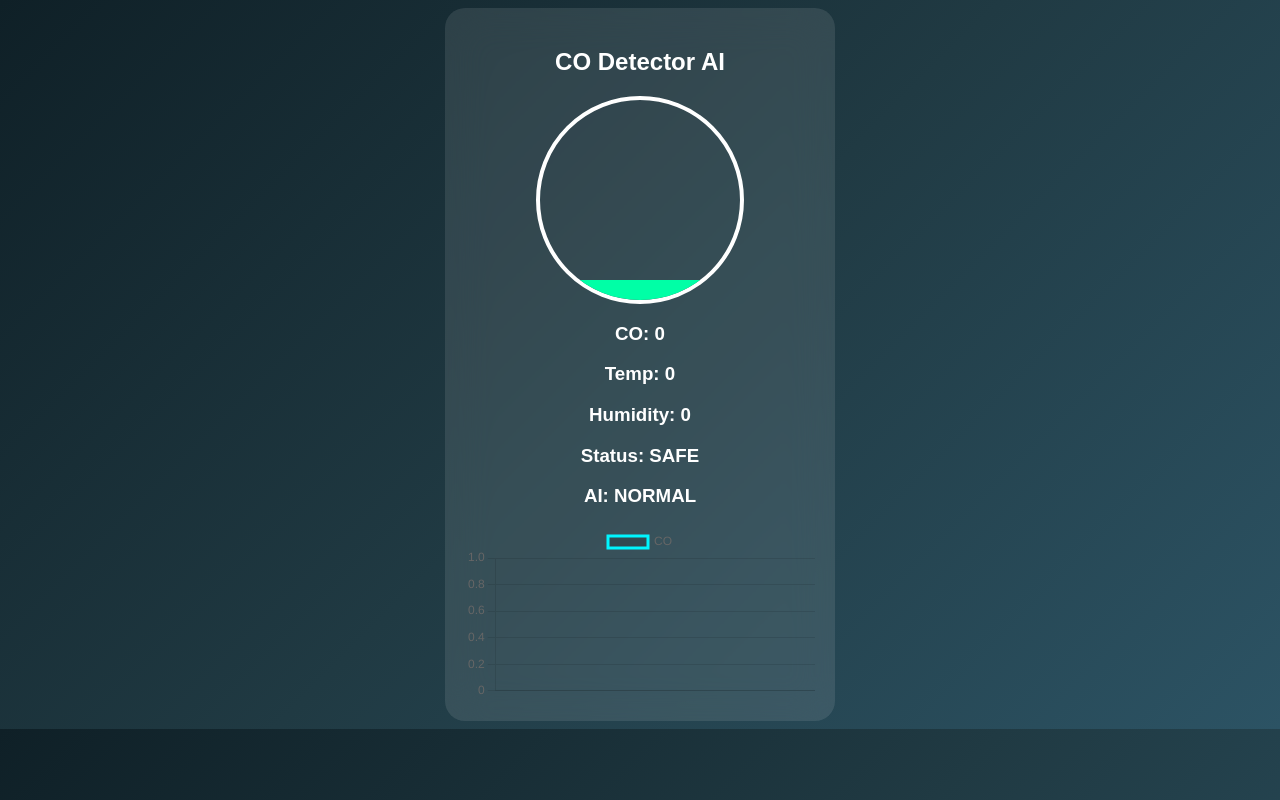
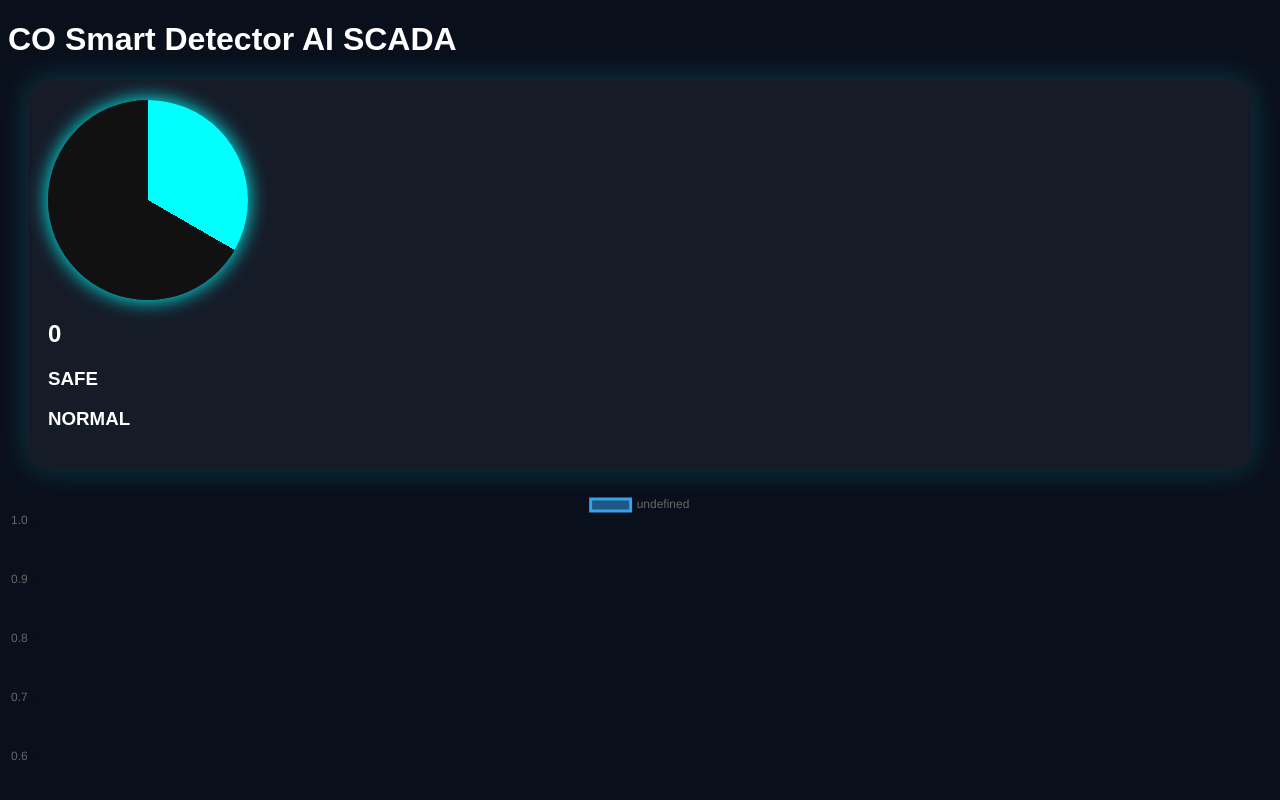
Before and after one commit to asmaeHaskar/TEST-IOT, a plain HTML site: page index.html in a window 1280 px wide. Shown: the top 800 px of the page. Drawn offline with nearby package versions, Linux system fonts and the light colour scheme; some packages are replaced by stand-ins of ours; no server answers; a script that the page names is missing.

Commit message:
Update index.html

```diff
--- a/index.html
+++ b/index.html
@@ -5,61 +5,98 @@
 
 <meta charset="UTF-8">
 
-<title>CO Detector ULTRA AI</title>
+<title>CO Detector SCADA</title>
 
 <script src="https://cdn.jsdelivr.net/npm/chart.js"></script>
 
 <script src="https://cdn.jsdelivr.net/npm/sweetalert2@11"></script>
 
-<script type="module">
+<style>
 
-import { initializeApp }
+body{
 
-from "https://www.gstatic.com/firebasejs/10.7.0/firebase-app.js";
-
-import {
-
-getDatabase,
-
-ref,
-
-onValue
+background:#0a0f1c;
+color:white;
+font-family:Arial;
 
 }
 
-from
+.card{
 
-"https://www.gstatic.com/firebasejs/10.7.0/firebase-database.js";
+background:rgba(255,255,255,0.05);
 
-const app = initializeApp({
+border-radius:20px;
 
-databaseURL:
+padding:20px;
 
-"https://cosmart-detector-default-rtdb.firebaseio.com"
+margin:20px;
 
-});
+box-shadow:
 
-const db = getDatabase();
+0 0 30px rgba(0,255,255,0.2);
 
-let notified=false;
+}
 
-window.onload=function(){
+.gauge{
 
-const coText=document.getElementById("co");
+width:200px;
+height:200px;
 
-const tempText=document.getElementById("temp");
+border-radius:50%;
 
-const humText=document.getElementById("hum");
+background:
 
-const statusText=document.getElementById("status");
+conic-gradient(
 
-const predictText=document.getElementById("predict");
+cyan 0deg,
 
-const wave=document.getElementById("wave");
+cyan 120deg,
 
-const ctx=document.getElementById("chart");
+#111 120deg
 
-let chart=new Chart(ctx,{
+);
+
+}
+
+.glow{
+
+box-shadow:
+
+0 0 20px cyan;
+
+}
+
+</style>
+
+</head>
+
+<body>
+
+<h1>CO Smart Detector AI SCADA</h1>
+
+<div class="card">
+
+<div class="gauge glow"
+
+id="gauge"></div>
+
+<h2 id="co">0</h2>
+
+<h3 id="status">SAFE</h3>
+
+<h3 id="predict">NORMAL</h3>
+
+</div>
+
+<canvas id="chart"></canvas>
+
+<script>
+
+let chart=new Chart(
+
+document.getElementById("chart"),
+
+{
 
 type:'line',
 
@@ -69,13 +106,7 @@ labels:[],
 
 datasets:[{
 
-label:'CO',
-
-data:[],
-
-borderColor:'#00f5ff',
-
-borderWidth:3
+data:[]
 
 }]
 
@@ -83,200 +114,30 @@ borderWidth:3
 
 });
 
-onValue(ref(db,"data"), snapshot=>{
-
-let data=snapshot.val();
+function update(data){
 
 let co=data.co;
 
-let temp=data.temperature;
+let percent=co/5000*360;
 
-let hum=data.humidity;
+document.getElementById("gauge").style.background=
 
-coText.innerHTML=co;
+`conic-gradient(
 
-tempText.innerHTML=temp;
+cyan ${percent}deg,
 
-humText.innerHTML=hum;
+#111 ${percent}deg
 
-let percent=co/5000*100;
-
-wave.style.height=percent+"%";
-
-let status="SAFE";
-
-let color="#00ffa6";
-
-if(co>3000){
-
-status="DANGER";
-
-color="#ff0000";
-
-if(!notified){
-
-Swal.fire({
-
-title:"DANGER",
-
-text:"CO Level Critical",
-
-icon:"error"
-
-});
-
-notified=true;
-
-}
-
-}
-
-else if(co>1500){
-
-status="WARNING";
-
-color="#ffaa00";
-
-notified=false;
-
-}
-
-else{
-
-notified=false;
-
-}
-
-statusText.innerHTML=status;
-
-statusText.style.color=color;
-
-wave.style.background=color;
-
-
-// AI Prediction
-
-let prediction="NORMAL";
-
-if(co>3000)
-
-prediction="CRITICAL RISK";
-
-else if(co>1500)
-
-prediction="MEDIUM RISK";
-
-predictText.innerHTML=prediction;
-
-
-// Chart
-
-chart.data.labels.push("");
+)`;
 
 chart.data.datasets[0].data.push(co);
 
 chart.update();
 
-});
-
 }
 
 </script>
 
-<style>
-
-body{
-
-background:linear-gradient(135deg,#0f2027,#203a43,#2c5364);
-
-color:white;
-
-font-family:sans-serif;
-
-text-align:center;
-
-}
-
-.card{
-
-width:350px;
-
-margin:auto;
-
-padding:20px;
-
-border-radius:20px;
-
-background:rgba(255,255,255,0.1);
-
-backdrop-filter:blur(20px);
-
-}
-
-.gauge{
-
-width:200px;
-
-height:200px;
-
-border-radius:50%;
-
-overflow:hidden;
-
-margin:auto;
-
-position:relative;
-
-border:4px solid white;
-
-}
-
-#wave{
-
-position:absolute;
-
-bottom:0;
-
-width:100%;
-
-height:10%;
-
-background:#00ffa6;
-
-transition:1s;
-
-}
-
-</style>
-
-</head>
-
-<body>
-
-<div class="card">
-
-<h2>CO Detector AI</h2>
-
-<div class="gauge">
-
-<div id="wave"></div>
-
-</div>
-
-<h3>CO: <span id="co">0</span></h3>
-
-<h3>Temp: <span id="temp">0</span></h3>
-
-<h3>Humidity: <span id="hum">0</span></h3>
-
-<h3>Status: <span id="status">SAFE</span></h3>
-
-<h3>AI: <span id="predict">NORMAL</span></h3>
-
-<canvas id="chart"></canvas>
-
-</div>
-
 </body>
 
 </html>
```
